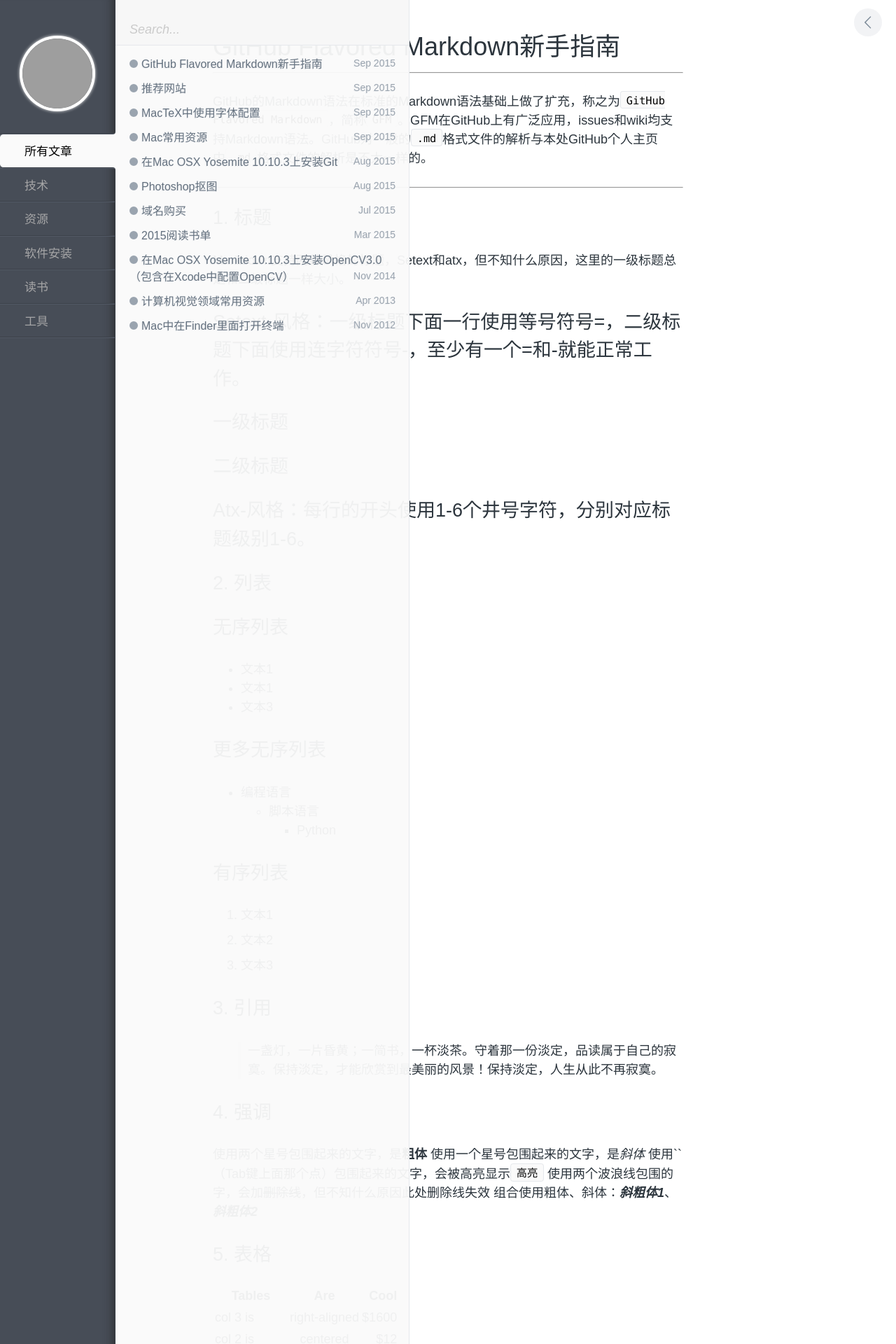
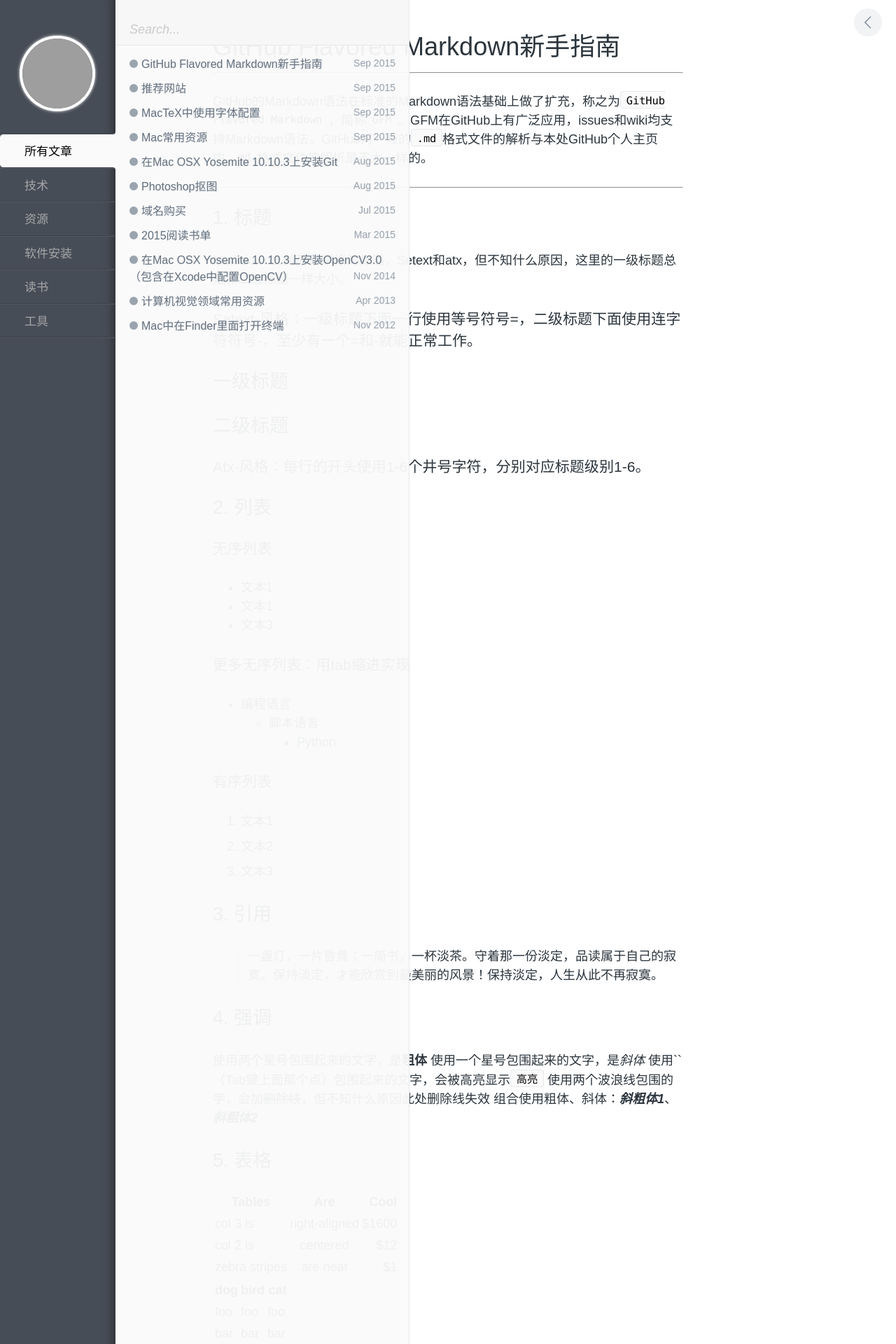
Before and after one commit to zhuyafei/zhuyafei.github.io, a Jekyll site: the page built from _posts/tech/2015-09-20-Markdown.md, in a window 1280 px wide. Shown: the top 1920 px of the page at 70% size. Built offline with Jekyll 4.4.1, drawn with Linux system fonts in a browser that asks for light colours; comment, search, counter and statistics services are not loaded; grey boxes are pictures that could not be loaded.

Commit message:
Modify 2015-09-20-Markdown.md

````diff
--- a/_posts/tech/2015-09-20-Markdown.md
+++ b/_posts/tech/2015-09-20-Markdown.md
@@ -9,11 +9,11 @@
 
 --------------------
 
-# 1. 标题
+## 1. 标题
 
 Markdown支持两种风格的标题，Setext和atx，但不知什么原因，这里的一级标题总是和二级标题一样大小。
 
-## Setext-风格：一级标题下面一行使用等号符号=，二级标题下面使用连字符符号-，至少有一个=和-就能正常工作。
+### Setext-风格：一级标题下面一行使用等号符号=，二级标题下面使用连字符符号-，至少有一个=和-就能正常工作。
 
 一级标题
 ==
@@ -21,37 +21,36 @@
 二级标题
 -------
 
-## Atx-风格：每行的开头使用1-6个井号字符，分别对应标题级别1-6。
+### Atx-风格：每行的开头使用1-6个井号字符，分别对应标题级别1-6。
 
-# 2. 列表
+## 2. 列表
 
-## 无序列表
+### 无序列表
 - 文本1
 * 文本1
 + 文本3
 
-## 更多无序列表
+### 更多无序列表：用tab缩进实现
 * 编程语言
     * 脚本语言
         * Python
 
-## 有序列表
-
+### 有序列表
 1. 文本1
 2. 文本2
 3. 文本3
 
-# 3. 引用
+## 3. 引用
 > 一盏灯，一片昏黄；一简书，一杯淡茶。守着那一份淡定，品读属于自己的寂寞。保持淡定，才能欣赏到最美丽的风景！保持淡定，人生从此不再寂寞。
 
-# 4. 强调
+## 4. 强调
 使用两个星号包围起来的文字，是**粗体**
 使用一个星号包围起来的文字，是*斜体*
 使用``（Tab键上面那个点）包围起来的文字，会被高亮显示`高亮`
 使用两个波浪线包围的字，会加~~删除线~~，但不知什么原因此处删除线失效
 组合使用粗体、斜体：***斜粗体1***、___斜粗体2___
 
-# 5. 表格
+## 5. 表格
 
 | Tables        | Are           | Cool  |
 | ------------- |:-------------:| -----:|
@@ -91,7 +90,7 @@
 </tr>
 </table>
 
-# 6. 代码高亮
+## 6. 代码高亮
 
 使用三个```加上语言名称，并以同样的标签结束。
 
@@ -105,7 +104,7 @@
 
 ```
 
-# 7. 水平线：***、---、___
+## 7. 水平线：***、---、___
 
 ***
 ---
````
